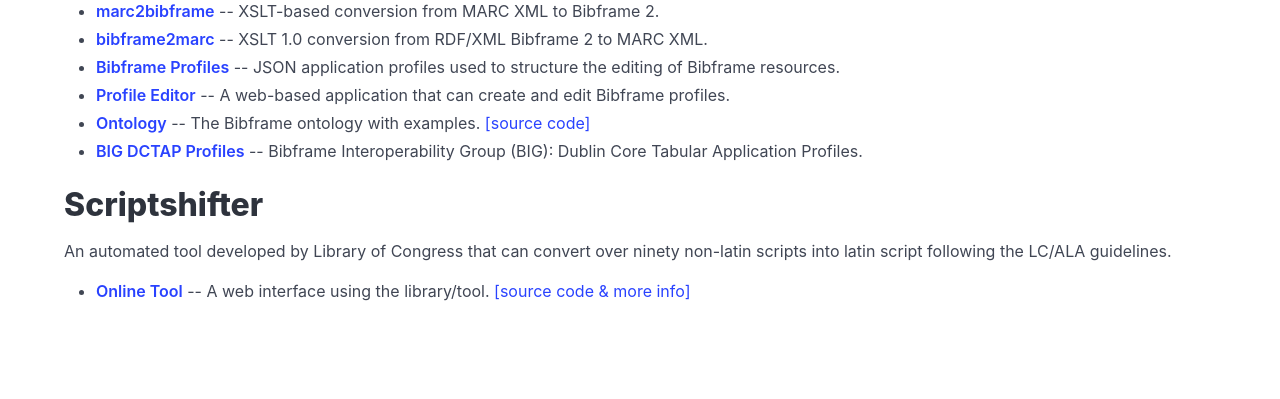
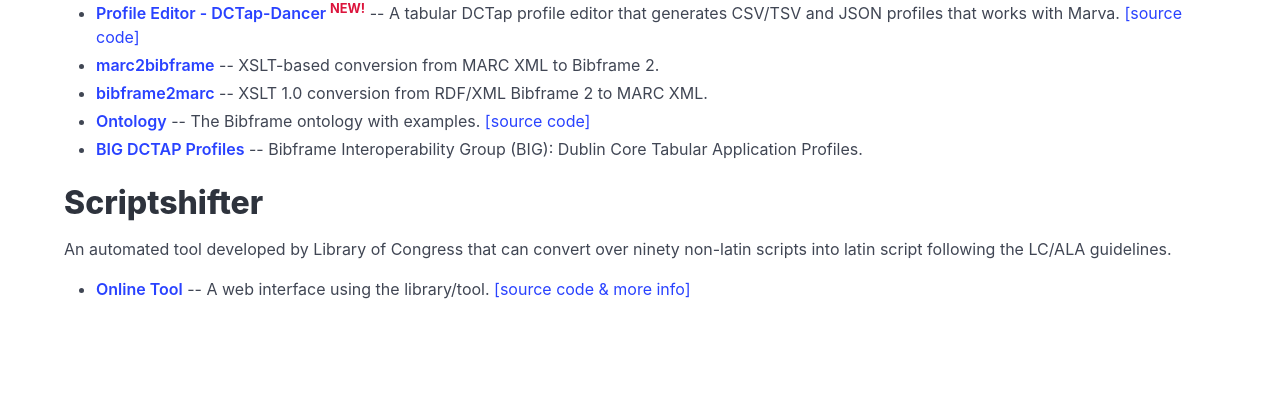
Before and after one commit to lcnetdev/bibframe.org, a website built with Vite: page index.html in a window 1280 px wide. Shown: the part 694-1093 px from the top of the page. Built offline with nearby package versions, Linux system fonts and the light colour scheme.

Commit message:
update links

```diff
--- a/index.html
+++ b/index.html
@@ -81,7 +81,13 @@
       margin-left: 0.3em;
       font-weight: bold;
     }
-
+    .small-new {
+      vertical-align: super;
+      font-size: 0.8em;
+      color: #dc143c;
+      margin-left: 0.3em;
+      font-weight: bold;
+    }
     /* Fix columns width to stay within container */
     #search-results.columns {
       margin-left: 0;
@@ -390,16 +396,15 @@
     </ul>
   </div>
 
+
   <h3 class="title is-3">Tools &amp; Resources</h3>
   <div class="content">
     <ul>
+      <li><p><a class="has-text-weight-semibold" href="/dancer/">Profile Editor - DCTap-Dancer</a><span class="small-new">NEW!</span> -- A tabular DCTap profile editor that generates CSV/TSV and JSON profiles that works with Marva. <a href="https://github.com/lcnetdev/dctap-dancer">[source code]</a></p></li>
       <li><p><a class="has-text-weight-semibold" href="https://github.com/lcnetdev/marc2bibframe2">marc2bibframe</a> -- XSLT-based conversion from MARC XML to Bibframe 2.</p></li>
       <li><p><a class="has-text-weight-semibold" href="https://github.com/lcnetdev/bibframe2marc">bibframe2marc</a> -- XSLT 1.0 conversion from RDF/XML Bibframe 2 to MARC XML.</p></li>
-      <li><p><a class="has-text-weight-semibold" href="https://github.com/lcnetdev/bfe-profiles/tree/main/profile-prod">Bibframe Profiles</a> -- JSON application profiles used to structure the editing of Bibframe resources. </p></li>
-      <li><p><a class="has-text-weight-semibold" href="https://github.com/lcnetdev/profile-edit">Profile Editor</a> -- A web-based application that can create and edit Bibframe profiles. </p></li>
       <li><p><a class="has-text-weight-semibold" href="https://id.loc.gov/ontologies/bibframe.html">Ontology</a> -- The Bibframe ontology with examples. <a href="https://github.com/lcnetdev/bibframe-ontology">[source code]</a></p></li>
       <li><p><a class="has-text-weight-semibold" href="/dctap/">BIG DCTAP Profiles</a> -- Bibframe Interoperability Group (BIG): Dublin Core Tabular Application Profiles.</p></li>
-
 
     </ul>
   </div>
```
